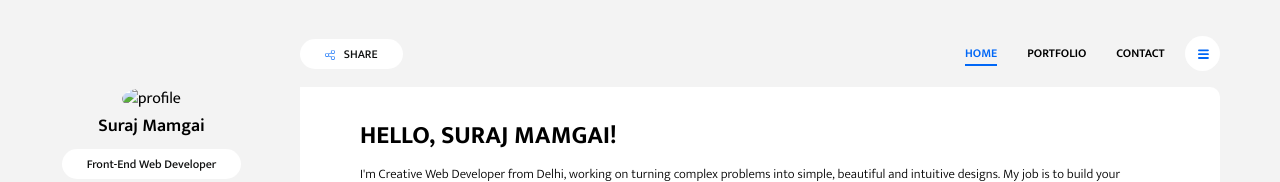
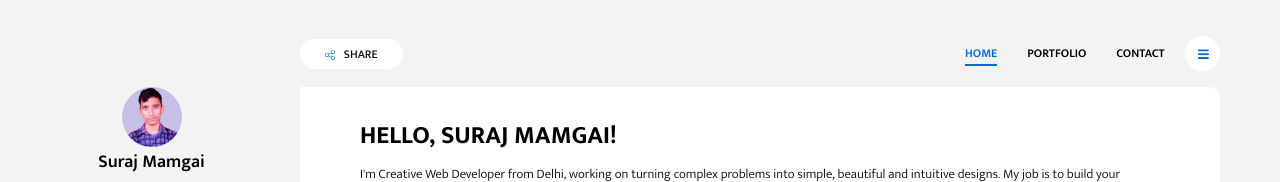
Before and after one commit to surajmamgai/surajmamgai.github.io, a plain HTML site: page index.html in a window 1280 px wide. Shown: the top 182 px of the page. Drawn offline with Linux system fonts and the light colour scheme.

Commit message:
Update index.html

```diff
--- a/index.html
+++ b/index.html
@@ -36,7 +36,7 @@
     <div class="content-wrapper">
         <aside>
             <div class="profile-img-wrapper">
-                <img src="assets/images/profile.jpeg" alt="profile">
+                <img src="assets/images/profile.jpg" alt="profile">
             </div>
             <h1 class="profile-name">Suraj Mamgai</h1>
             <div class="text-center">
```
